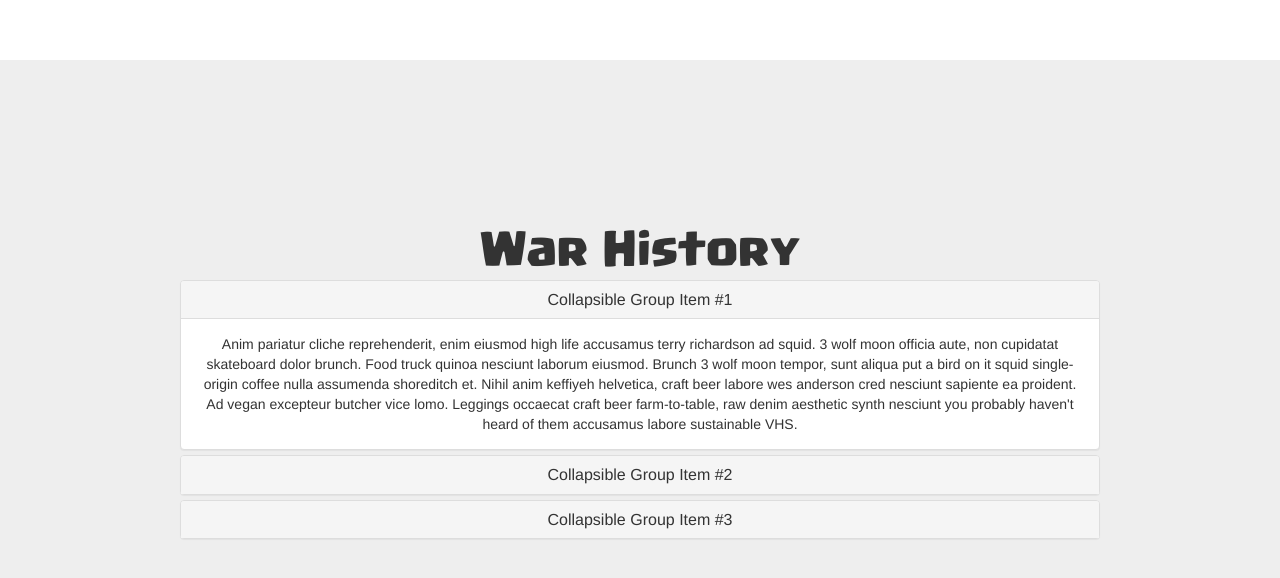
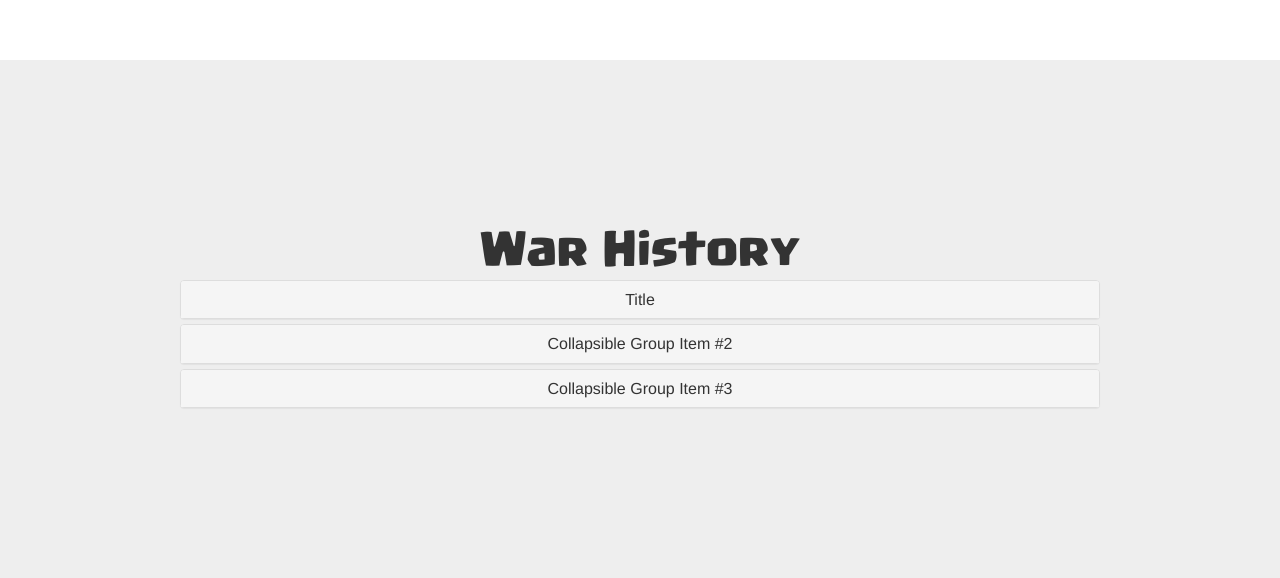
Before and after one commit to LloydMontgomery/clash_site, a plain HTML site: page source/index.html in a window 1280 px wide. Shown: the part 2340-2918 px from the top of the page. Drawn offline with Linux system fonts and the light colour scheme.

Commit message:
Clean-Up
Cleaned up some code for spaces to tabs and proper tabbing

```diff
--- a/source/css/history-section.css
+++ b/source/css/history-section.css
@@ -1,13 +1,3 @@
-#history-main-container
-{
-
-}
-
-.history-container
-{
-
-}
-
 .war-entry
 {
 
--- a/source/index.html
+++ b/source/index.html
@@ -107,8 +107,7 @@
 						<div class="col-xs-12 col-md-2">
 							<a class="btn btn-default page-scroll" href="#history">War History</a>
 						</div>
-					<div class="hidden-xs col-md-3"></div>
-
+						<div class="hidden-xs col-md-3"> <!-- Spacing Div --> </div>
 					</div>
 				</div>
 			</div>
@@ -200,13 +199,13 @@
 									<div class="panel-heading" role="tab" id="headingOne">
 										<h4 class="panel-title">
 											<a data-toggle="collapse" data-parent="#accordion" href="#collapseOne" aria-expanded="true" aria-controls="collapseOne">
-							          Collapsible Group Item #1
+												Title
 											</a>
 										</h4>
 									</div>
-							    <div id="collapseOne" class="panel-collapse collapse in" role="tabpanel" aria-labelledby="headingOne">
+									<div id="collapseOne" class="panel-collapse collapse" role="tabpanel" aria-labelledby="headingOne">
 										<div class="panel-body">
-							        Anim pariatur cliche reprehenderit, enim eiusmod high life accusamus terry richardson ad squid. 3 wolf moon officia aute, non cupidatat skateboard dolor brunch. Food truck quinoa nesciunt laborum eiusmod. Brunch 3 wolf moon tempor, sunt aliqua put a bird on it squid single-origin coffee nulla assumenda shoreditch et. Nihil anim keffiyeh helvetica, craft beer labore wes anderson cred nesciunt sapiente ea proident. Ad vegan excepteur butcher vice lomo. Leggings occaecat craft beer farm-to-table, raw denim aesthetic synth nesciunt you probably haven't heard of them accusamus labore sustainable VHS.
+											<img src="./img/war-history/w1-overview.png">
 										</div>
 									</div>
 								</div>
@@ -220,7 +219,7 @@
 									</div>
 									<div id="collapseTwo" class="panel-collapse collapse" role="tabpanel" aria-labelledby="headingTwo">
 										<div class="panel-body">
-							        Anim pariatur cliche reprehenderit, enim eiusmod high life accusamus terry richardson ad squid. 3 wolf moon officia aute, non cupidatat skateboard dolor brunch. Food truck quinoa nesciunt laborum eiusmod. Brunch 3 wolf moon tempor, sunt aliqua put a bird on it squid single-origin coffee nulla assumenda shoreditch et. Nihil anim keffiyeh helvetica, craft beer labore wes anderson cred nesciunt sapiente ea proident. Ad vegan excepteur butcher vice lomo. Leggings occaecat craft beer farm-to-table, raw denim aesthetic synth nesciunt you probably haven't heard of them accusamus labore sustainable VHS.
+											Content
 										</div>
 									</div>
 								</div>
@@ -234,7 +233,7 @@
 									</div>
 									<div id="collapseThree" class="panel-collapse collapse" role="tabpanel" aria-labelledby="headingThree">
 										<div class="panel-body">
-							        Anim pariatur cliche reprehenderit, enim eiusmod high life accusamus terry richardson ad squid. 3 wolf moon officia aute, non cupidatat skateboard dolor brunch. Food truck quinoa nesciunt laborum eiusmod. Brunch 3 wolf moon tempor, sunt aliqua put a bird on it squid single-origin coffee nulla assumenda shoreditch et. Nihil anim keffiyeh helvetica, craft beer labore wes anderson cred nesciunt sapiente ea proident. Ad vegan excepteur butcher vice lomo. Leggings occaecat craft beer farm-to-table, raw denim aesthetic synth nesciunt you probably haven't heard of them accusamus labore sustainable VHS.
+											Content
 										</div>
 									</div>
 								</div>
```
Lines whose indentation alone changed are shown as unchanged.
